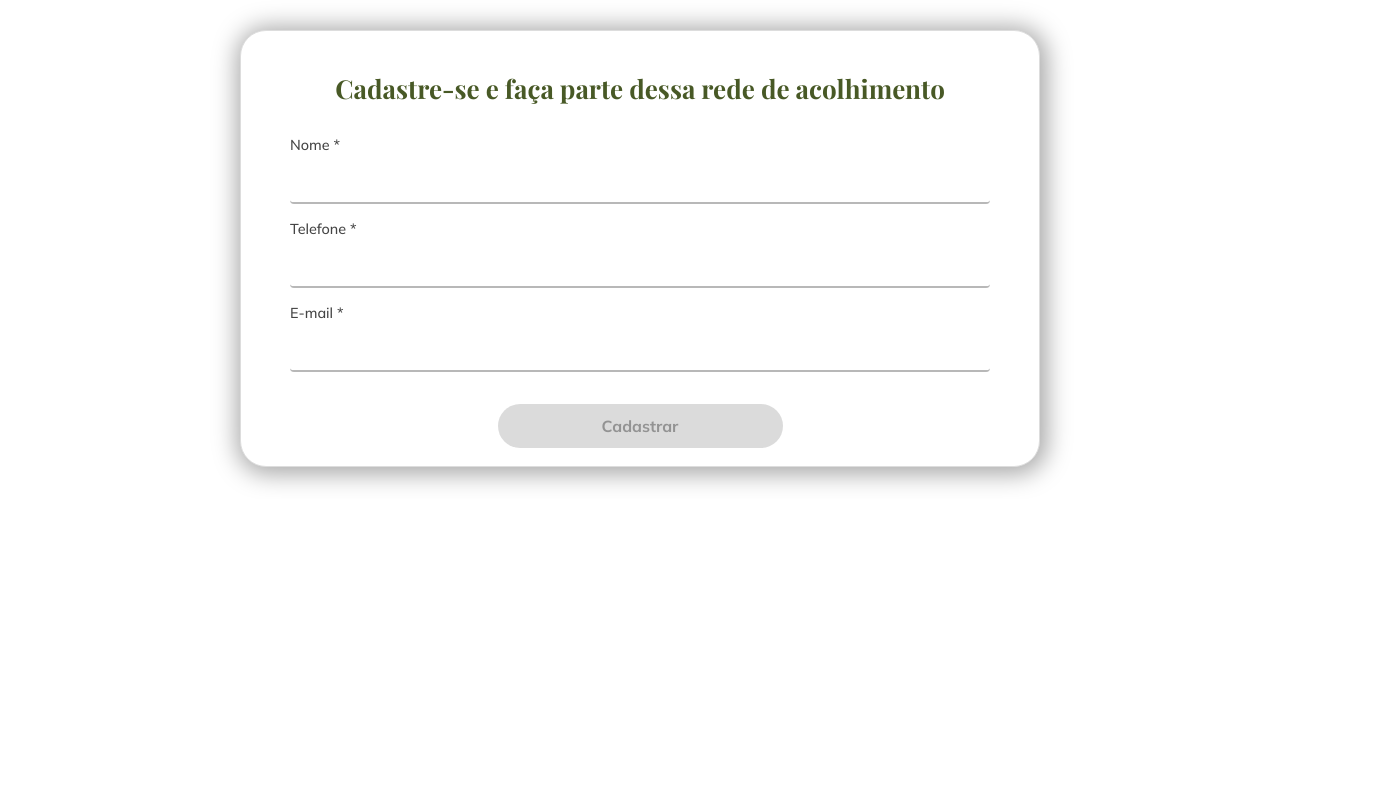
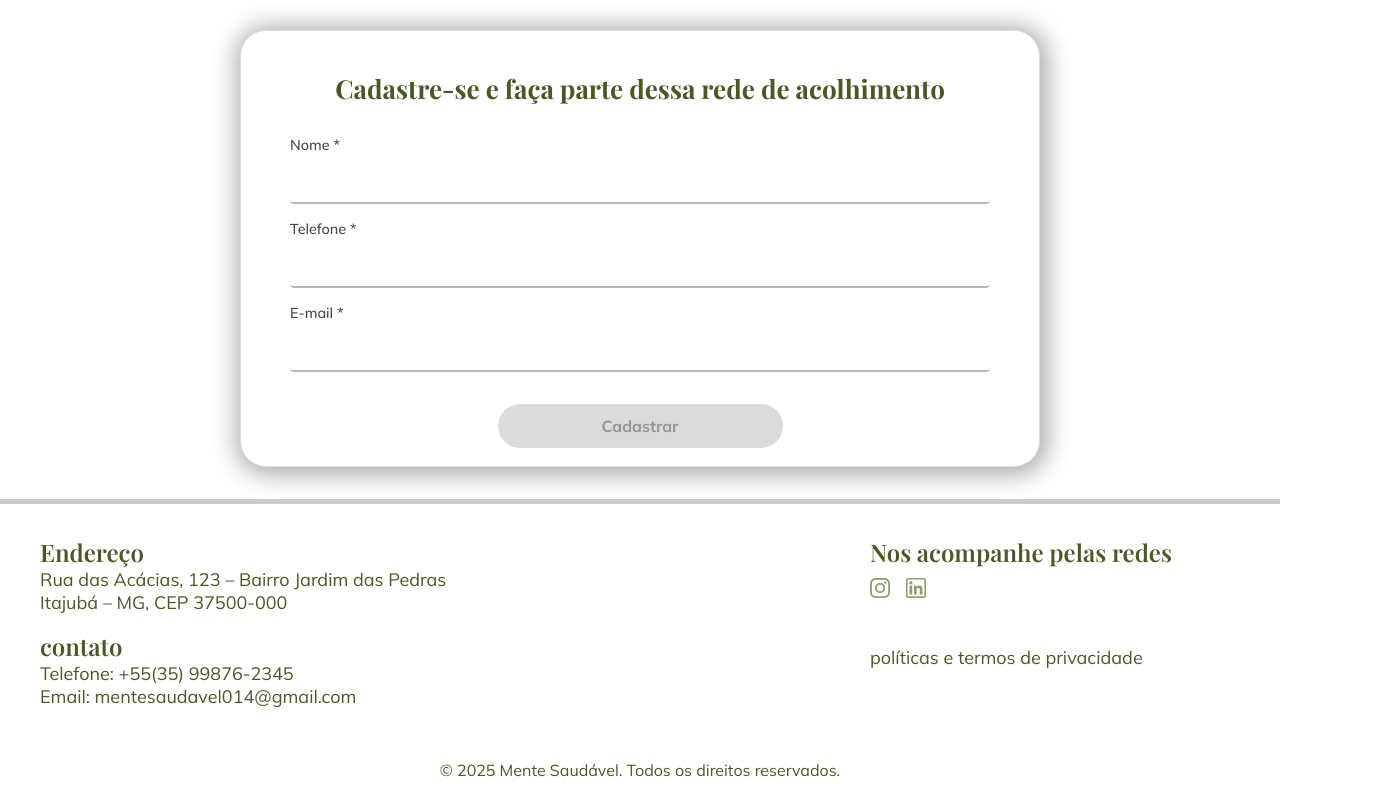
Before and after one commit to pedro-cruzz/projeto-semestral, a React (Vite) app: page / in a window 1280 px wide. Shown: the part 4817-5617 px from the top of the page, 1380 px wide, since content can reach past the window. Before the commit the page ends 5316 px from the top, so only its background shows below. Built offline with nearby package versions, Linux system fonts and the light colour scheme; a web font is replaced by a local one.

Commit message:
feat: adicionar componente Footer com informações de contato e redes sociais

```diff
--- /dev/null
+++ b/src/components/Footer/index.tsx
@@ -0,0 +1,63 @@
+import {
+  FooterContainer,
+  FooterContent,
+  Address,
+  Contact,
+  Copy,
+  SocialMedia,
+  Privacity,
+  RightSide,
+  LeftSide,
+} from "./styles";
+
+export function Footer() {
+  return (
+    <FooterContainer>
+      <FooterContent>
+        <LeftSide>
+          <Address>
+            <h2>Endereço</h2>
+            <p>Rua das Acácias, 123 – Bairro Jardim das Pedras</p>
+            <p>Itajubá – MG, CEP 37500-000</p>
+          </Address>
+          <Contact>
+            <h2>contato</h2>
+            <p>Telefone: +55(35) 99876-2345</p>
+            <p>Email: mentesaudavel014@gmail.com</p>
+          </Contact>
+        </LeftSide>
+        <RightSide>
+          <SocialMedia>
+            <h2>Nos acompanhe pelas redes</h2>
+            <div
+              style={{
+                display: "flex",
+                flexDirection: "row",
+                gap: "1rem",
+                color: "${({ color }) => color || theme.colors.DARK_GREEN};",
+              }}
+            >
+              <img
+                src="src\assets\png\facebook_footer.png"
+                alt="logo instagram"
+                width="20px"
+              />
+              <img
+                src="src\assets\png\linkedin_footer.png"
+                alt="logo linkedin"
+                width="20px"
+              />
+            </div>
+          </SocialMedia>
+          <Privacity>
+            <p style={{ fontSize: "20px" }}>
+              políticas e termos de privacidade
+            </p>
+          </Privacity>
+        </RightSide>
+        </FooterContent>
+        <Copy>&copy; 2025 Mente Saudável. Todos os direitos reservados.</Copy>
+
+    </FooterContainer>
+  );
+}
--- /dev/null
+++ b/src/components/Footer/styles.ts
@@ -0,0 +1,82 @@
+import styled from "styled-components";
+import { theme } from "../../styles/theme";
+
+export const FooterContainer = styled.div`
+  display: flex;
+  flex-direction: column;
+  width: 100%;
+  border-top: 5px solid rgba(189, 188, 188, 0.77);
+  color: ${({ color }) => color || theme.colors.DARK_GREEN};
+  height: 250px;
+  position: relative;
+`;
+
+export const FooterContent = styled.div`
+  display: flex;
+  justify-content: space-between;
+  margin-left: auto;
+  margin-right: auto;
+  max-width: 1200px;
+  padding: 2rem 0;
+  width: 100%;
+  gap: 20px;
+`;
+
+// Novo: Wrapper para alinhar itens da esquerda
+export const LeftSide = styled.div`
+  display: flex;
+  padding-right: 30px;
+  margin-right: 10%;
+  flex-direction: column;
+  gap: 1rem;
+  width: 50%;
+`;
+
+// Novo: Wrapper para alinhar itens da direita
+export const RightSide = styled.div`
+  padding-left: 30px;
+  margin-left: 10%;
+  display: flex;
+  flex-direction: column;
+  gap: 3rem;
+  width: 50%;
+`;
+
+export const Address = styled.div`
+  display: flex;
+  flex-direction: column;
+  width: 510px;
+`;
+
+export const Contact = styled.div`
+  display: flex;
+  flex-direction: column;
+  width: 510px;
+`;
+
+export const SocialMedia = styled.div`
+  display: flex;
+  flex-direction: column;
+  width: 510px;
+  gap: 10px;
+  color: ${({ color }) => color || theme.colors.DARK_GREEN};
+`;
+
+export const Privacity = styled.div`
+  display: flex;
+  flex-direction: column;
+  width: 510px;
+`;
+
+export const Copy = styled.div`
+  display: flex;
+  justify-content: center;
+  align-items: center;
+  flex-direction: row;
+  margin-left: auto;
+  margin-right:auto;
+  padding: 30px;
+  margin-bottom: 30px;
+  width: fit-content;
+  height: 20px;
+`;
--- a/src/pages/Home/index.tsx
+++ b/src/pages/Home/index.tsx
@@ -30,6 +30,7 @@ import {
   TextBanner,
 } from "./styles";
 import { Header } from "../../components/Header";
+import { Footer } from "../../components/Footer";
 
 export function Home() {
   const [alertOpen, setAlertOpen] = useState(false);
@@ -248,6 +249,7 @@ export function Home() {
           {alertMessage}
         </Alert>
       </Snackbar>
+      <Footer/>
     </>
   );
 }
```
Also changed, not shown: src/assets/png/facebook_footer.png (added), src/assets/png/linkedin_footer.png (added).
